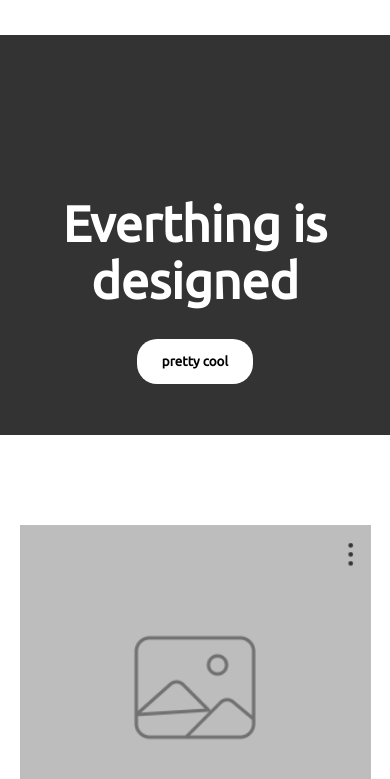
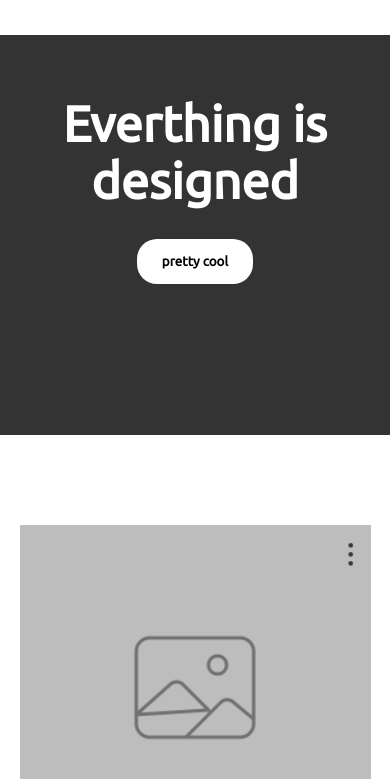
Before and after one commit to dylanR96/gruppexamination, a plain HTML site: page index.html in a window 390 px wide. Shown: the part 65-844 px from the top of the page. Drawn offline with Linux system fonts and the light colour scheme.

Commit message:
small changes in css

```diff
--- a/style.css
+++ b/style.css
@@ -91,7 +91,7 @@ header nav img{
 }
 /* Nisseri Out :) */
 
-#sloganBanner{
+#sloganBanner {
     background-color: #333333;
     height: 400px;
     width: 100%;
@@ -209,6 +209,11 @@ footer p {
         font-size: 10px;
     }
 
+    #sloganBanner {
+        padding-top: 60px;
+    }
+
+
     footer {
         display: flex;
         flex-direction: column;
@@ -231,9 +236,11 @@ footer p {
         display: flex;
         flex-direction: column;
     }
+
     .card-l{
         display: none;
     }
+
     .card-s{
         margin: auto;
         width: 90%;
```
